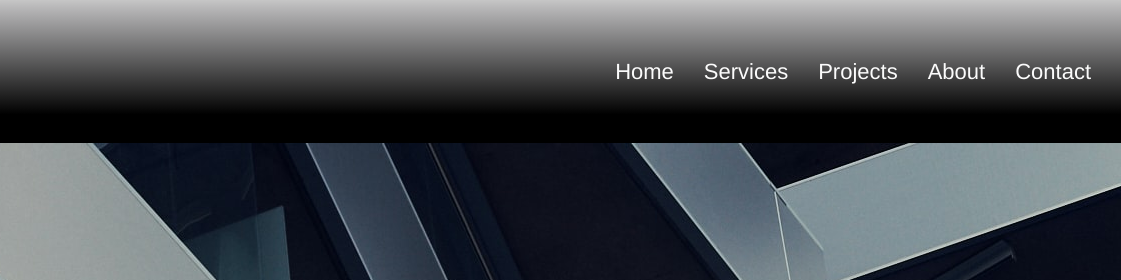
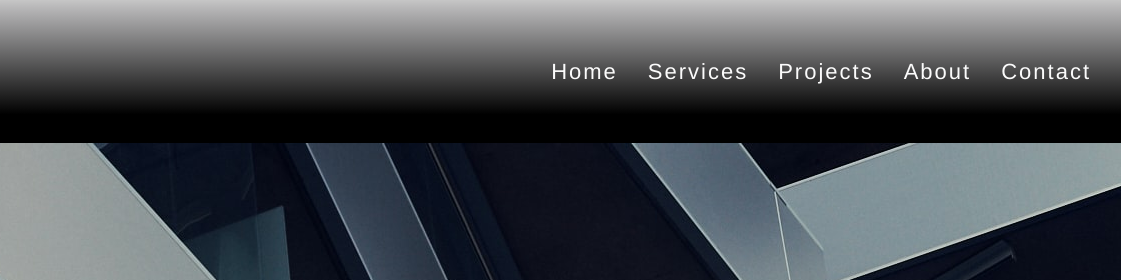
Before and after one commit to Dave2188/flexbox-mock-business-site, a plain HTML site: page index.html in a window 1280 px wide. Shown: the top 280 px of the page, 159-1280 px from the left. Drawn offline with Linux system fonts and the light colour scheme.

Commit message:
and more changes

```diff
--- a/css/styles.css
+++ b/css/styles.css
@@ -25,10 +25,12 @@ body {
     font-family: Arial, Helvetica, sans-serif;
 }
 
+
 .nav a {
     text-decoration: none;
     font-size: 2.2rem;
     color: rgb(251, 251, 251);
+    letter-spacing: .2rem;
 }
 
 .nav a:hover {
@@ -46,7 +48,7 @@ body {
 }
 
 .nav li {
-    margin: 2rem 0;
+    margin: 1rem 0;
     text-align: center;
 }
 
```
